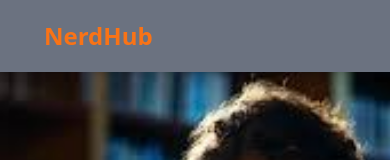
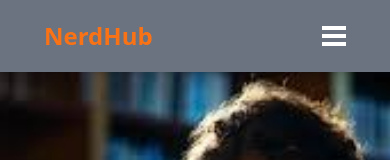
Before and after one commit to BenaKaniaru/Capstone-Project, a React (Vite) app in the folder Book_Library/: page / in a window 390 px wide. Shown: the top 160 px of the page. Built offline with nearby package versions, Linux system fonts and the light colour scheme.

Commit message:
added humberger menu for mobile navigation

```diff
--- a/Book_Library/src/components/Nav.jsx
+++ b/Book_Library/src/components/Nav.jsx
@@ -1,12 +1,15 @@
+import { useState } from "react";
 import { Link } from "react-router-dom";
+
 export default function Nav() {
+  const [menuOpen, setMenuOpen] = useState(false);
   return (
     <header className=" flex flex-row bg-gray-500 drop-shadow-md p-1 items-center fixed top-0 left-0 right-0">
       <div className="w-72 py-4 ml-10">
         <span className="text-orange-500 font-black text-2xl">NerdHub</span>
       </div>
       <div className="flex-1"></div>
-      <div className="w-96 md:flex justify-between text-white text-lg hidden mx-10">
+      <nav className="w-96 md:flex justify-between text-white text-lg hidden mx-10">
         <Link to="/" className="hover:cursor-pointer hover:text-blue-500">
           Home
         </Link>
@@ -24,12 +27,54 @@ export default function Nav() {
         >
           Log In/Sign In{" "}
         </Link>
+      </nav>
+      {/*humburger menu icon*/}
+      <button
+        className="flex flex-col md:hidden hover:cursor-pointer text-white mr-10 gap-1 z-5"
+        onClick={() => {
+          setMenuOpen(!menuOpen);
+        }}
+      >
+        {!menuOpen && (
+          <>
+            <span className="h-1 w-6 bg-white text-yellow-500"></span>
+            <span className="h-1 w-6 bg-white"></span>
+            <span className="h-1 w-6 bg-white"></span>
+          </>
+        )}
 
-        {/*humburger menu icon*/}
-        <div className="flex md:hidden hover:cursor-pointer text-white mx-4">
-          <i className="fa fa-bars"></i>
-        </div>
-      </div>
+        {menuOpen && (
+          <>
+            <span className="h-1 w-6 bg-white rotate-45 translate-y-1 transform"></span>
+            <span className="h-1 w-6 hidden"></span>
+            <span className="h-1 w-6 bg-white -rotate-45 -translate-y-1 transform"></span>
+          </>
+        )}
+      </button>
+      {/*mobile navigation for small screen sizes*/}
+      {menuOpen && (
+        <nav className="absolute top-16 right-0 bg-gray-700 text-white flex flex-col items-left w-40 pl-4 py-4 gap-4 md:hidden">
+          <Link to="/" className="hover:cursor-pointer hover:text-blue-500">
+            Home
+          </Link>
+
+          <Link
+            to="/ReadingList"
+            className="hover:cursor-pointer hover:text-blue-500"
+          >
+            Reading List
+          </Link>
+          <span className="hover:cursor-pointer hover:text-blue-500">
+            About
+          </span>
+          <Link
+            to="/UserAuth"
+            className="hover:cursor-pointer hover:text-blue-500"
+          >
+            Log In/Sign In{" "}
+          </Link>
+        </nav>
+      )}
     </header>
   );
 }
```
